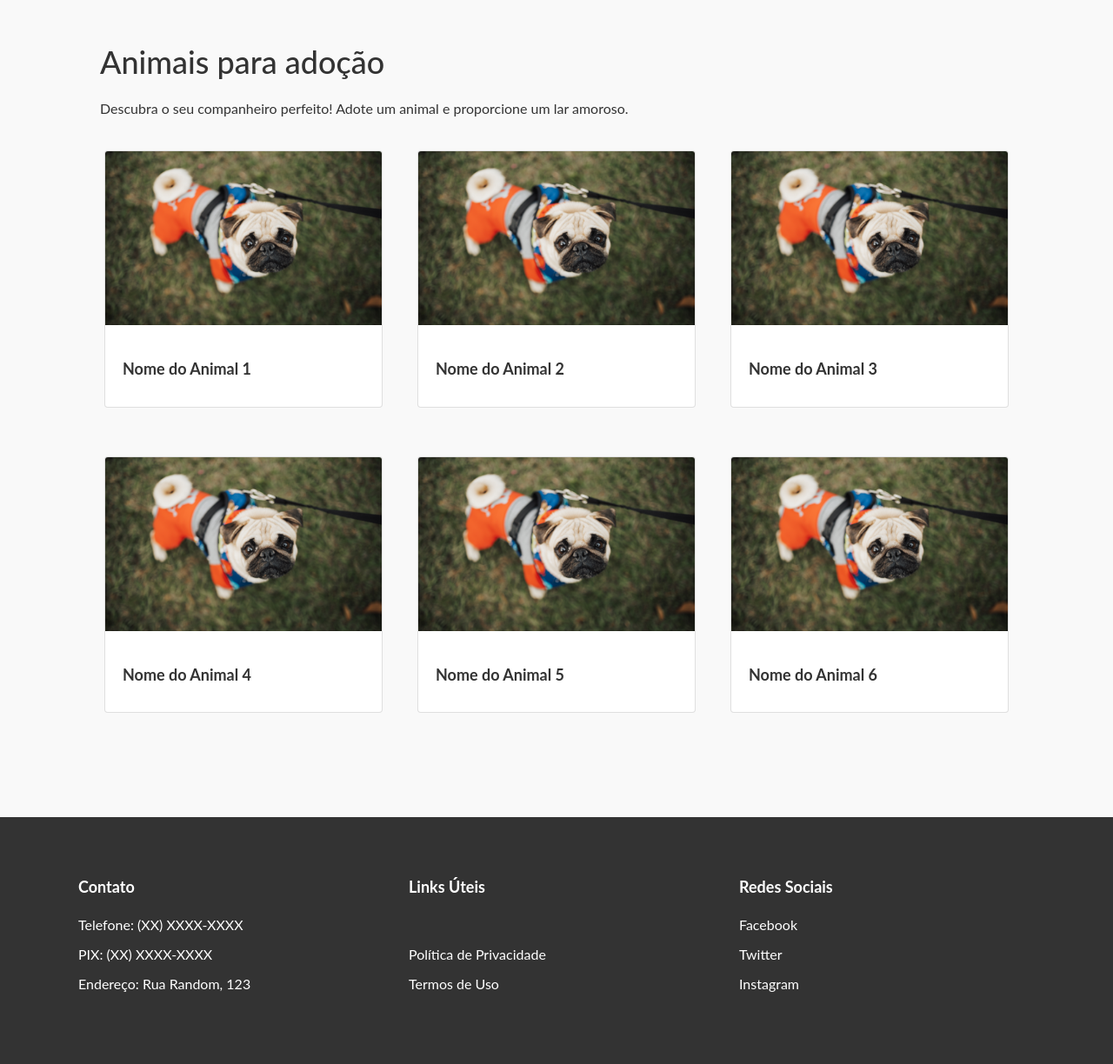
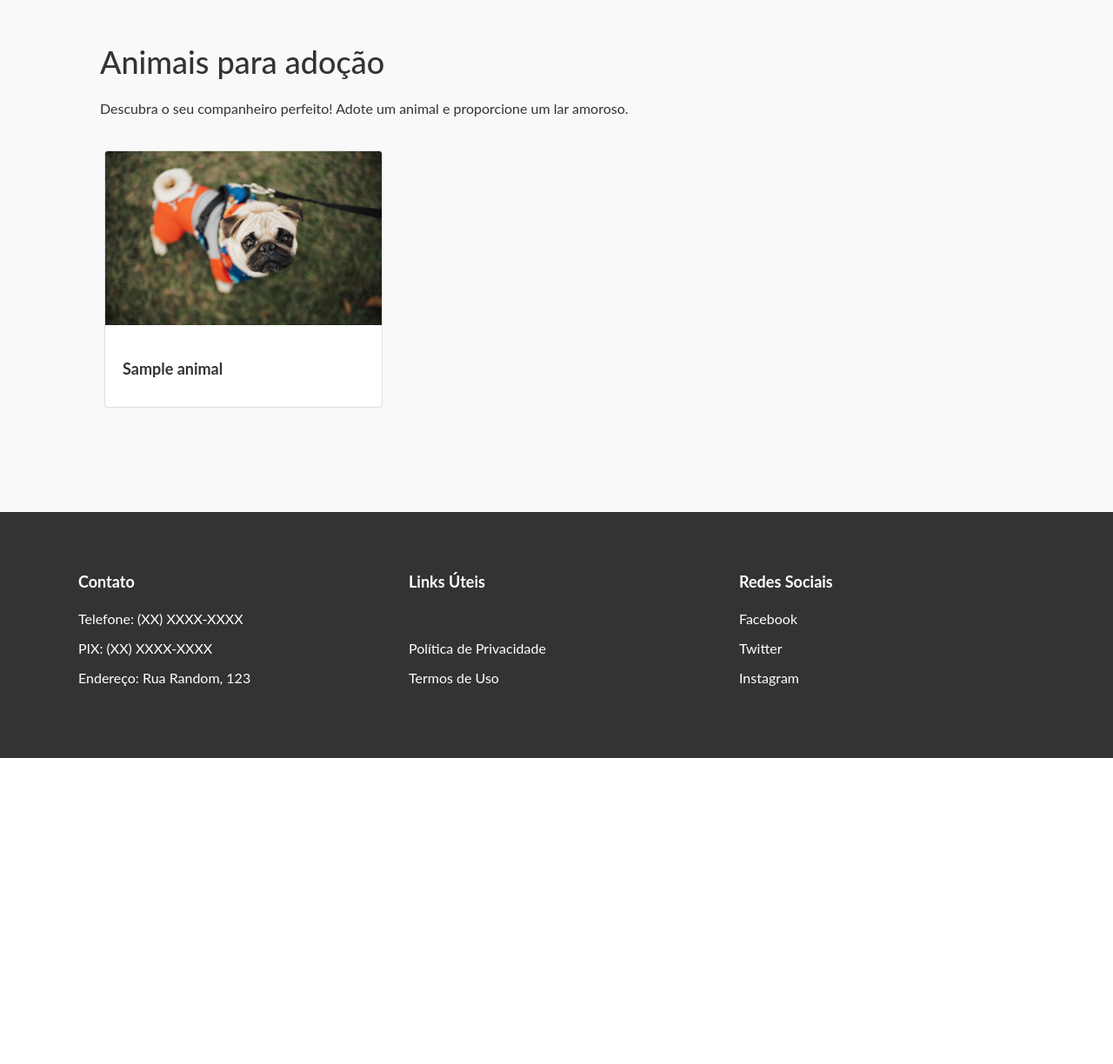
Before and after one commit to EPiaia/projeto-integrador-5, a Django app: template pi5/templates/adotar.html in a window 1280 px wide. Shown: the part 92-1316 px from the top of the page at 87% size. After the commit the page ends 964 px from the top, so only its background shows below. Run offline with Django 4.2, Linux system fonts and the light colour scheme; the template is opened without the code that fills it: most values are stand-ins (such as "Sample title", 1, 10 or a date in 2020); some libraries are stand-ins or nearby versions.

Commit message:
Implementado back da página de animais para adotar

```diff
--- /dev/null
+++ b/pi5/pi5/utils.py
@@ -0,0 +1,4 @@
+class Linha():
+    animais = []
+    def __init__(self):
+        self.animais = []
--- a/pi5/templates/adotar.html
+++ b/pi5/templates/adotar.html
@@ -75,58 +75,21 @@
                 <h1>Animais para adoção</h1>
                 <p>Descubra o seu companheiro perfeito! Adote um animal e proporcione um lar amoroso.</p>
             </div>
+
+            {% for linha in linhas %}
                 <div class="row">
+                    {% for animal in linha.animais %}
                         <div class="col-md-4">
                             <div class="card">
-                        <img src="{% static 'sources/example.jpg' %}" class="card-img-top" alt="Animal 1">
+                                <img src="{% static 'sources/example.jpg' %}" class="card-img-top" alt="{{ animal.nome }}">
                                 <div class="card-body">
-                            <h5 class="card-title">Nome do Animal 1</h5>
+                                    <h5 class="card-title">{{ animal.nome }}</h5>
                                 </div>
                             </div>
                         </div>
-                <div class="col-md-4">
-                    <div class="card">
-                        <img src="{% static 'sources/example.jpg' %}" class="card-img-top" alt="Animal 2">
-                        <div class="card-body">
-                            <h5 class="card-title">Nome do Animal 2</h5>
+                    {% endfor %}
                 </div>
-                    </div>
-                </div>
-                <div class="col-md-4">
-                    <div class="card">
-                        <img src="{% static 'sources/example.jpg' %}" class="card-img-top" alt="Animal 3">
-                        <div class="card-body">
-                            <h5 class="card-title">Nome do Animal 3</h5>
-                        </div>
-                    </div>
-                </div>
-            </div>
-            <div class="row mt-3">
-                <div class="col-md-4">
-                    <div class="card">
-                        <img src="{% static 'sources/example.jpg' %}" class="card-img-top" alt="Animal 4">
-                        <div class="card-body">
-                            <h5 class="card-title">Nome do Animal 4</h5>
-                        </div>
-                    </div>
-                </div>
-                <div class="col-md-4">
-                    <div class="card">
-                        <img src="{% static 'sources/example.jpg' %}" class="card-img-top" alt="Animal 5">
-                        <div class="card-body">
-                            <h5 class="card-title">Nome do Animal 5</h5>
-                        </div>
-                    </div>
-                </div>
-                <div class="col-md-4">
-                    <div class="card">
-                        <img src="{% static 'sources/example.jpg' %}" class="card-img-top" alt="Animal 6">
-                        <div class="card-body">
-                            <h5 class="card-title">Nome do Animal 6</h5>
-                        </div>
-                    </div>
-                </div>
-            </div>
+            {% endfor %}
         </div>
     </main>
     <footer>
```
Also changed, not shown: pi5/main/models.py (added, +10 -0 lines), pi5/pi5/views.py (+29 -1 lines), 1 other file. Lines whose indentation alone changed are shown as unchanged.
